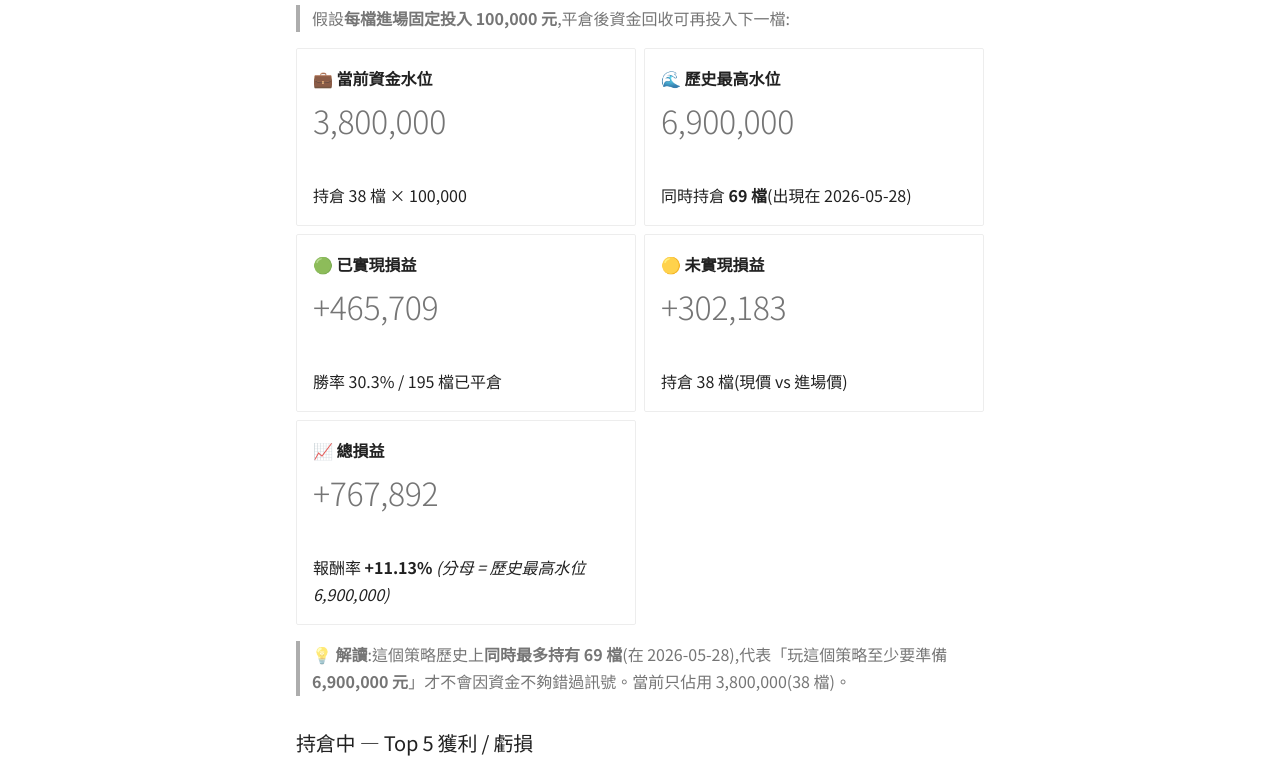
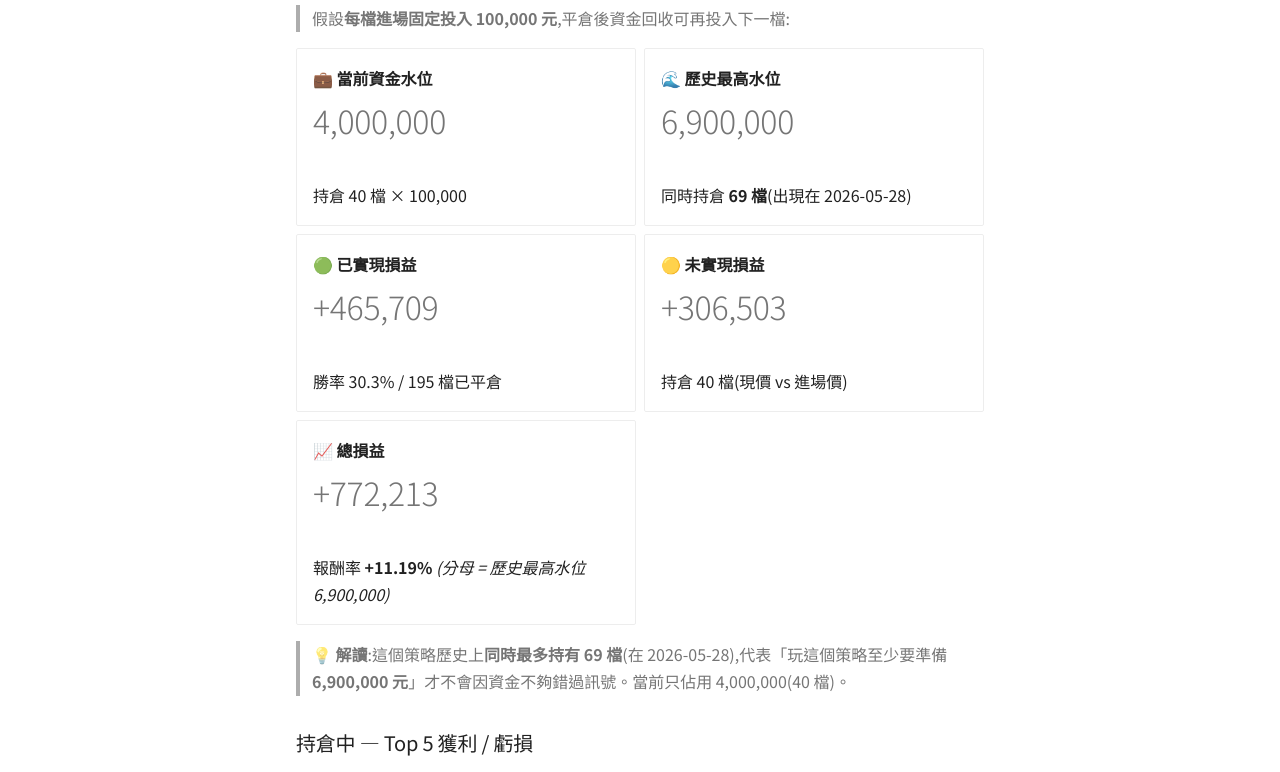
Before and after one commit to ShoppingLiao/stock-analysis-public, an MkDocs documentation site: the page built from docs/signals_capital.md, in a window 1280 px wide and 1400 px high. Shown: the part 522-1294 px from the top of the window. Built offline with MkDocs 1.6.1 and Material for MkDocs 9.7.7, drawn with Linux system fonts in a browser that asks for light colours; comment, search, counter and statistics services are not loaded; some of the changed text lies outside the part shown.

Commit message:
docs(signals): update BB + RB + capital (2026-06-23)

```diff
--- a/docs/signals_capital.md
+++ b/docs/signals_capital.md
@@ -17,9 +17,9 @@
 
 -   **💼 當前資金水位**
 
-    # 3,800,000
+    # 4,000,000
 
-    持倉 38 檔 × 100,000
+    持倉 40 檔 × 100,000
 
 -   **🌊 歷史最高水位**
 
@@ -35,19 +35,19 @@
 
 -   **🟡 未實現損益**
 
-    # +302,183
+    # +306,503
 
-    持倉 38 檔(現價 vs 進場價)
+    持倉 40 檔(現價 vs 進場價)
 
 -   **📈 總損益**
 
-    # +767,892
+    # +772,213
 
-    報酬率 **+11.13%** _(分母 = 歷史最高水位 6,900,000)_
+    報酬率 **+11.19%** _(分母 = 歷史最高水位 6,900,000)_
 
 </div>
 
-> **💡 解讀**:這個策略歷史上**同時最多持有 69 檔**(在 2026-05-28),代表「玩這個策略至少要準備 **6,900,000 元**」才不會因資金不夠錯過訊號。當前只佔用 3,800,000(38 檔)。
+> **💡 解讀**:這個策略歷史上**同時最多持有 69 檔**(在 2026-05-28),代表「玩這個策略至少要準備 **6,900,000 元**」才不會因資金不夠錯過訊號。當前只佔用 4,000,000(40 檔)。
 
 ### 持倉中 — Top 5 獲利 / 虧損
 
@@ -139,9 +139,9 @@
 
 -   **💼 當前資金水位**
 
-    # 19,300,000
+    # 19,500,000
 
-    BB 3,800,000 + RB 15,500,000
+    BB 4,000,000 + RB 15,500,000
 
 -   **🌊 兩策略歷史最高水位**
 
@@ -157,15 +157,15 @@
 
 -   **🟡 未實現損益**
 
-    # +4,100,140
+    # +4,104,460
 
-    BB +302,183 + RB +3,797,957
+    BB +306,503 + RB +3,797,957
 
 -   **📈 總損益**
 
-    # +4,308,667
+    # +4,312,988
 
-    報酬率 **+18.98%** _(分母 = 兩策略歷史最高水位)_
+    報酬率 **+19.00%** _(分母 = 兩策略歷史最高水位)_
 
 </div>
 
```
Also changed, not shown: docs/signals_black_butterfly.md (+2 -0 lines).
